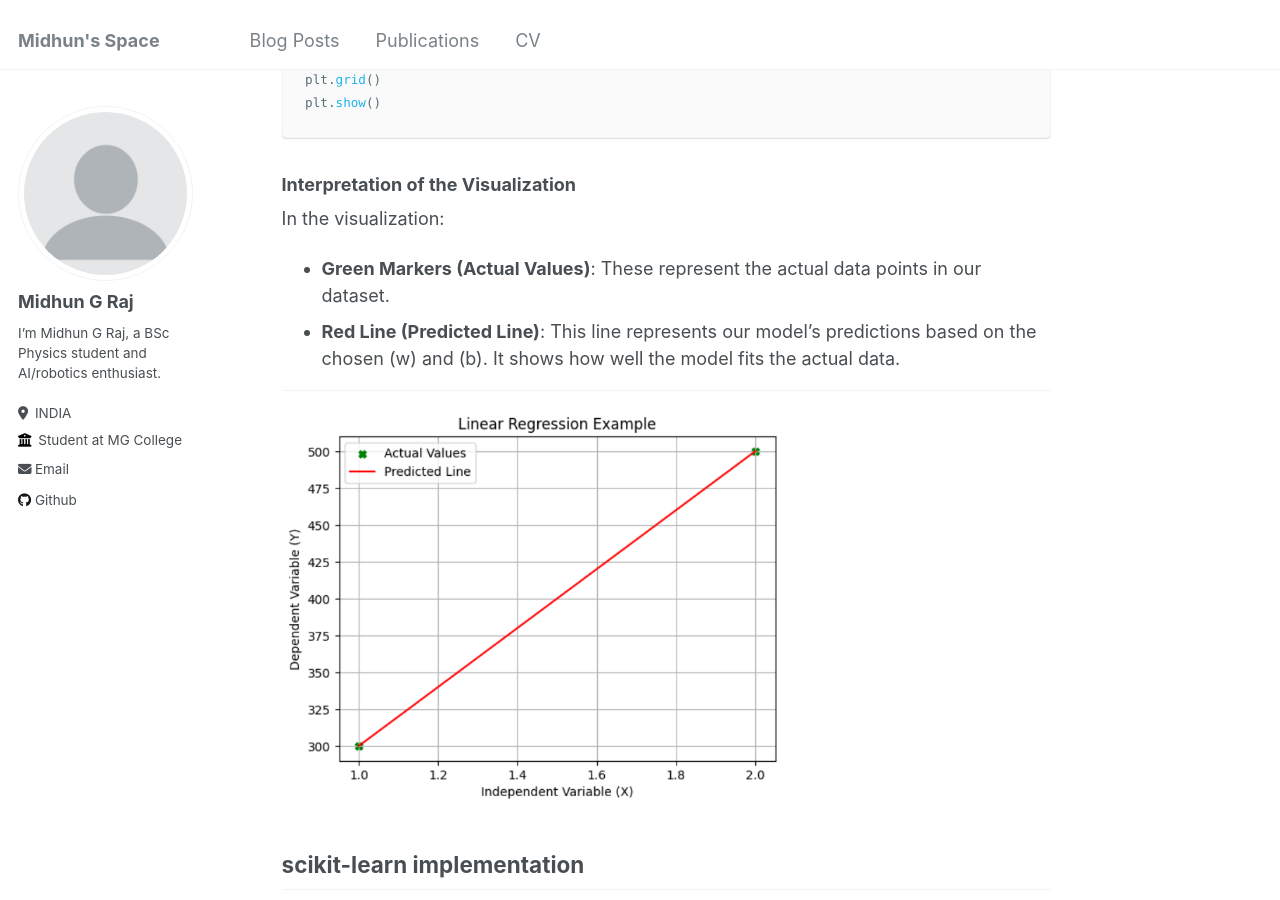
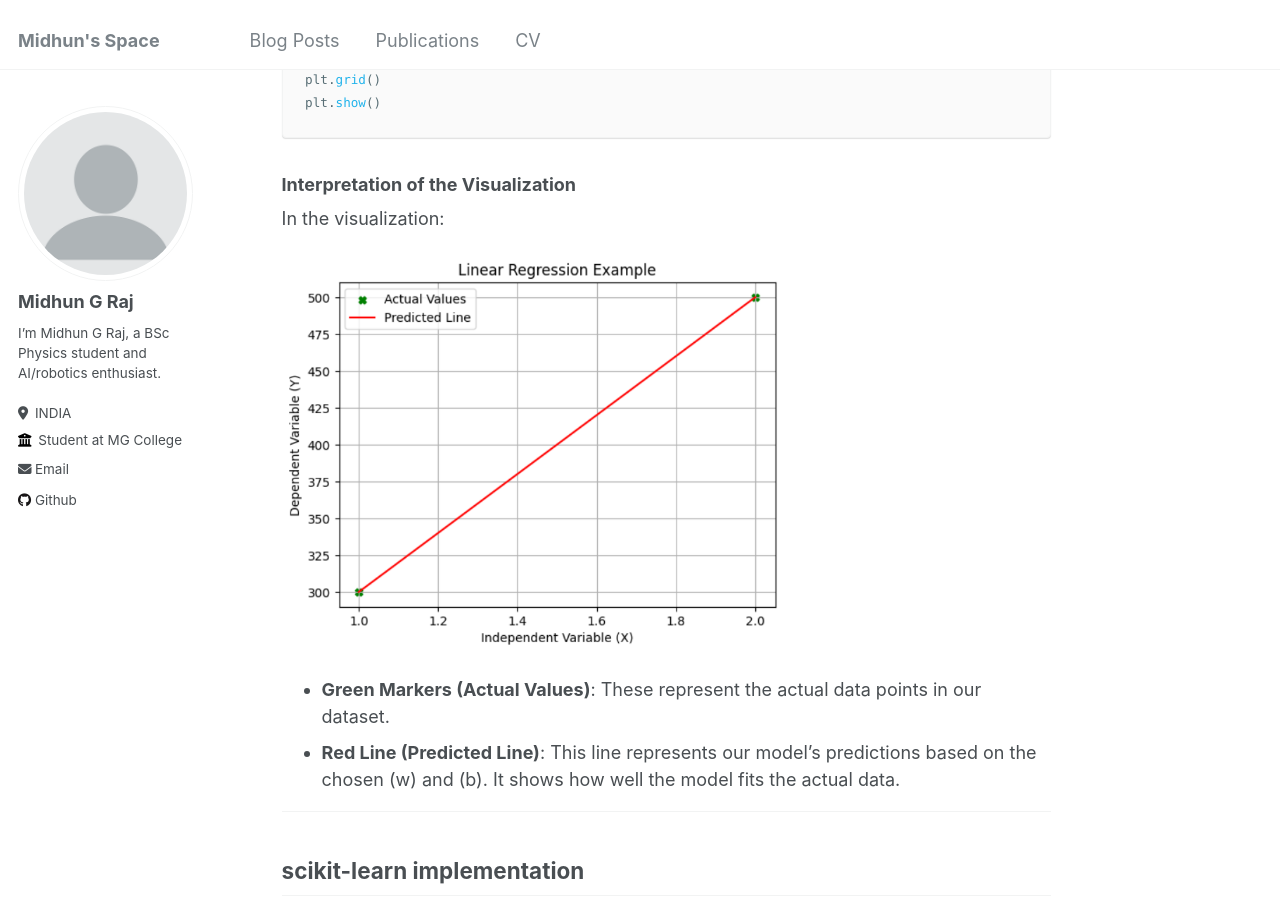
Before and after one commit to MIDHUNGRAJ/midhungraj.github.io, a Jekyll site: the page built from _posts/2022-12-24-blog-post-1.md, in a window 1280 px wide and 900 px high, scrolled down 3052 px. Built offline with Jekyll 4.4.1, drawn with Linux system fonts in a browser that asks for light colours.

Commit message:
udpate ->post#020

```diff
--- a/_posts/2022-12-24-blog-post-1.md
+++ b/_posts/2022-12-24-blog-post-1.md
@@ -124,12 +124,13 @@ plt.show()
 ### Interpretation of the Visualization
 
 In the visualization:
+
+<img src="/images/ploted_image.png" alt="image" width="500" height="300">
+
 - **Green Markers (Actual Values)**: These represent the actual data points in our dataset.
 - **Red Line (Predicted Line)**: This line represents our model's predictions based on the chosen \(w\) and \(b\). It shows how well the model fits the actual data.
 
 ---
-
-<img src="/images/ploted_image.png" alt="image" width="500" height="300">
 
 ## scikit-learn implementation
 
```
